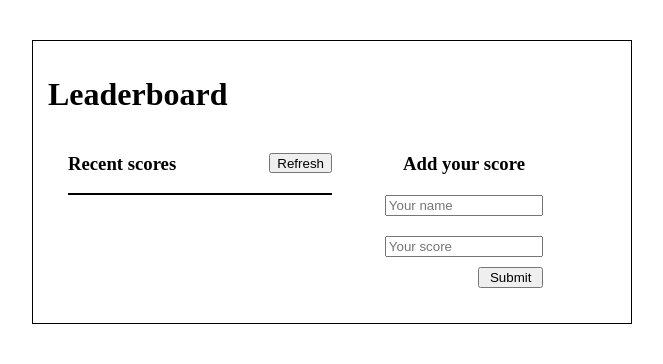
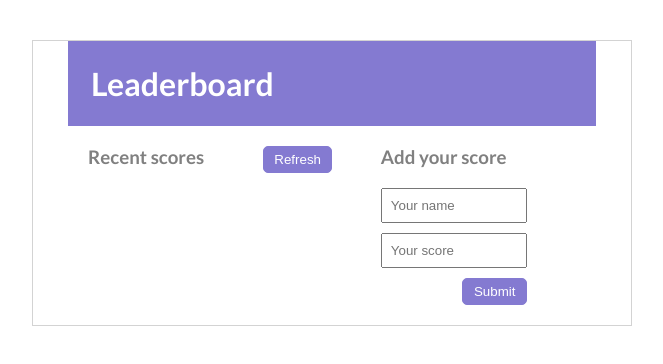
Before and after one commit to darkxdev/leaderboard-app, a website built with webpack: page src/index.html in a window 1280 px wide. Shown: the whole page, without its empty margins (308-971 px from the left). Built offline with nearby package versions, Linux system fonts and the light colour scheme; no server answers.

Commit message:
Added styling

```diff
--- a/src/index.html
+++ b/src/index.html
@@ -16,7 +16,7 @@
     <article id="scores-table">
       <div id="scores-header">
         <h3>Recent scores</h3>
-        <button>Refresh</button>
+        <button class="button">Refresh</button>
       </div>
       <div id="scores-list">
         <!-- JavaScript -->
@@ -28,7 +28,7 @@
         <h3>Add your score</h3>
         <input type="text" name="name" id="form-name" placeholder="Your name" required>
         <input type="number" name="score" id="form-score" placeholder="Your score" required>
-        <button>Submit</button>
+        <button class="button">Submit</button>
       </form>
     </aside>
   </main>
--- a/src/style.css
+++ b/src/style.css
@@ -1,14 +1,22 @@
+@import url('https://fonts.googleapis.com/css2?family=Lato:ital,wght@0,400;0,700;1,400&display=swap');
+
 body {
   margin: 40px auto;
   max-width: 600px;
-  border: 1px solid #000;
-  padding: 15px;
+  border: 1px solid lightgray;
+  padding: 0 35px;
   box-sizing: border-box;
+  background-color: #fff;
+  color: gray;
+  font-family: 'Lato', sans-serif;
 }
 
 h1 {
   max-width: 650px;
-  margin: 20px auto;
+  margin: 0;
+  padding: 23px;
+  background-color: #847ad1;
+  color: #fff;
 }
 
 main {
@@ -24,7 +32,6 @@ main {
 
 #scores-header {
   display: flex;
-  height: 20px;
   justify-content: space-between;
 }
 
@@ -35,21 +42,13 @@ main {
 
 #scores-list {
   margin: 20px 0;
-  border: 1px solid #000;
-}
-
-#scores-list ul {
-  list-style: none;
-  margin: 0;
-  padding: 0;
 }
 
 #scores-list li {
-  padding: 2px 0 2px 12px;
-}
-
-#scores-list li:nth-child(2n+2) {
-  background-color: lightgray;
+  padding: 8px 0 8px 12px;
+  list-style: none;
+  margin: 10px 0;
+  border: solid 1px lightgray;
 }
 
 #scores-form {
@@ -64,9 +63,8 @@ main {
 }
 
 #scores-form h3 {
-  margin: 0 0 10px 0;
+  margin: 0 0 15px 0;
   width: 100%;
-  text-align: center;
 }
 
 input::-webkit-outer-spin-button,
@@ -76,11 +74,30 @@ input::-webkit-inner-spin-button {
 }
 
 #scores-form form input {
-  margin: 10px 0;
+  margin: 5px 0;
   width: 100%;
   box-sizing: border-box;
+  padding: 8px;
 }
 
 #scores-form button {
   width: 65px;
+  margin-top: 5px;
 }
+
+.button {
+  border: none;
+  padding: 5px 10px;
+  border-radius: 5px;
+  background-color: #847ad1;
+  color: #fff;
+  text-align: center;
+  transition: 0.5s ease;
+  border: 1px solid #847ad1;
+}
+
+.button:hover {
+  background-color: #fff;
+  color: #847ad1;
+  border: 1px solid lightgray;
+}
```
